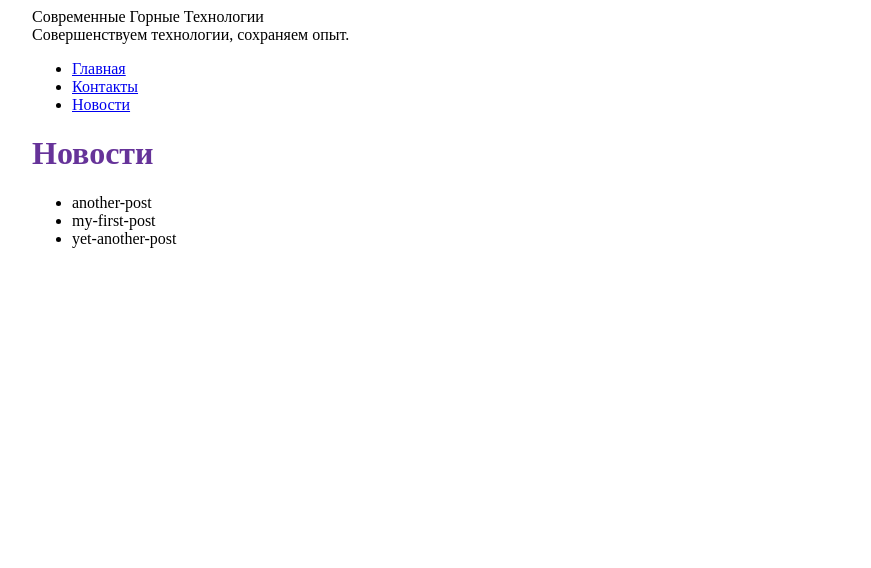
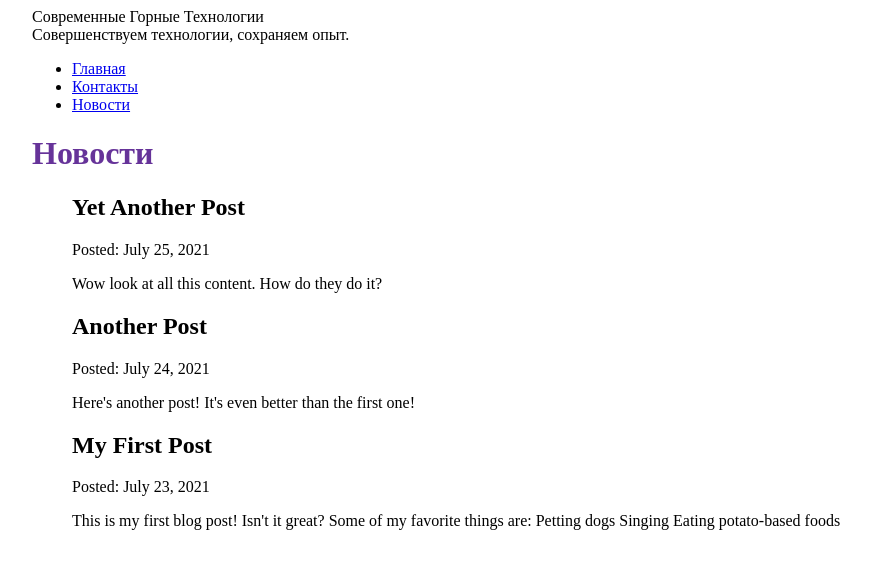
Before and after one commit to andrashru/sgt-gatsby-theme, a Gatsby site: page /blog in a window 1280 px wide. Shown: the whole page, without its empty margins (8-879 px from the left). Built offline with nearby package versions, Linux system fonts and the light colour scheme; Gatsby itself is replaced by a stand-in of ours.

Commit message:
Add mdx plugin. Add posts

```diff
--- a/blog/another-post.mdx
+++ b/blog/another-post.mdx
@@ -0,0 +1,7 @@
+---
+title: "Another Post"
+date: "2021-07-24"
+slug: "another-post"
+---
+
+Here's another post! It's even better than the first one!
--- a/blog/my-first-post.mdx
+++ b/blog/my-first-post.mdx
@@ -0,0 +1,13 @@
+---
+title: "My First Post"
+date: "2021-07-23"
+slug: "my-first-post"
+---
+
+This is my first blog post! Isn't it *great*?
+
+Some of my **favorite** things are:
+
+* Petting dogs
+* Singing
+* Eating potato-based foods
--- a/blog/yet-another-post.mdx
+++ b/blog/yet-another-post.mdx
@@ -0,0 +1,7 @@
+---
+title: "Yet Another Post"
+date: "2021-07-25"
+slug: "yet-another-post"
+---
+
+Wow look at all this content. How do they do it?
--- a/gatsby-config.js
+++ b/gatsby-config.js
@@ -18,5 +18,6 @@ module.exports = {
         path: `${__dirname}/blog`,
       }
     },
+    "gatsby-plugin-mdx",
   ],
 }
--- a/package.json
+++ b/package.json
@@ -18,10 +18,12 @@
     "@emotion/react": "^11.10.5",
     "@emotion/styled": "^11.10.5",
     "@fontsource/roboto": "^4.5.8",
+    "@mdx-js/react": "^2.2.1",
     "@mui/icons-material": "^5.11.0",
     "@mui/material": "^5.11.6",
     "gatsby": "^5.5.0",
     "gatsby-plugin-image": "^3.5.0",
+    "gatsby-plugin-mdx": "^5.5.0",
     "gatsby-plugin-sharp": "^5.5.0",
     "gatsby-source-filesystem": "^5.5.0",
     "react": "^18.2.0",
--- a/src/pages/blog.js
+++ b/src/pages/blog.js
@@ -8,10 +8,12 @@ const BlogPage = ({data}) => {
         <Layout pageTitle="Новости">
             <ul>
                 {
-                    data.allFile.nodes.map(node => (
-                        <li key={node.name}>
-                            {node.name}
-                        </li>
+                    data.allMdx.nodes.map((node) => (
+                        <article key={node.id}>
+                            <h2>{node.frontmatter.title}</h2>
+                            <p>Posted: {node.frontmatter.date}</p>
+                            <p>{node.excerpt}</p>
+                        </article>
                     ))
                 }
             </ul>
@@ -20,10 +22,15 @@ const BlogPage = ({data}) => {
 }
 
 export const query = graphql`
-    query MyQuery {
-        allFile {
+    query {
+        allMdx(sort: { frontmatter: { date: DESC }}) {
             nodes {
-                name
+                frontmatter {
+                    title
+                    date(formatString: "MMMM DD, YYYY")
+                }
+                id
+                excerpt
             }
         }
     }
```
Also changed, not shown: 1 other file.
